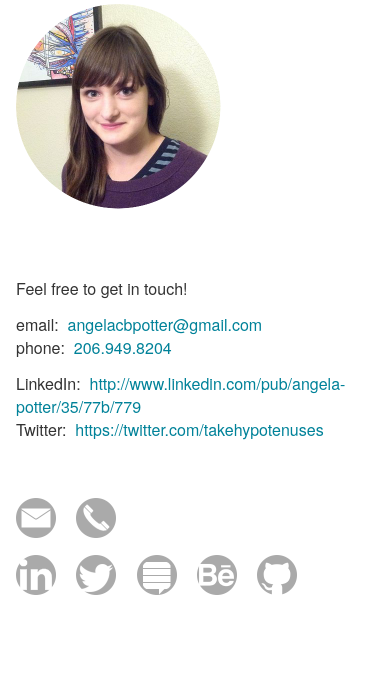
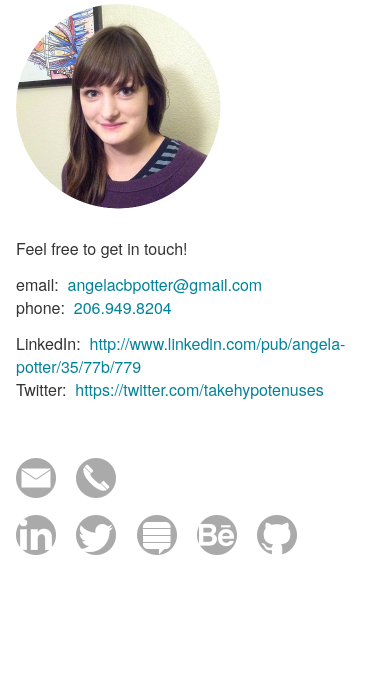
Before and after one commit to angelapotter/angelacbpotter.com, a PHP site: page /about.php in a window 390 px wide. Shown: the part 656-1350 px from the top of the page. After the commit the page ends 1211 px from the top, so only its background shows below. Run offline with PHP 8.4, Linux system fonts and the light colour scheme; data that the repository does not hold is empty; some libraries are stand-ins or nearby versions.

Commit message:
tweaks for mobile

```diff
--- a/about.php
+++ b/about.php
@@ -21,7 +21,7 @@
     	<a href="https://play.google.com/store/apps/details?id=com.thirdlayer.oldperson&feature=search_result#?t=W251bGwsMSwyLDEsImNvbS50aGlyZGxheWVyLm9sZHBlcnNvbiJd"
     	   title="Old Person App for Android">in the Google Play store</a>.</p>
     <img src="/images/angela-headshot-circle.png" alt="Angela Potter headshot" class="headshot" />
-    <div class="topMarg50 overflowHidden">
+    <div class="contactParagraph">
       <p>Feel free to get in touch!</p>
       <!-- <div class="indented"> -->
         <p>
--- a/css/generics.css
+++ b/css/generics.css
@@ -214,7 +214,11 @@ a:visited {
     padding: 16px; }
 
   .headshot {
-    float: none; } }
+    float: none;
+    margin-right: 0; }
+
+  .contactParagraph {
+    margin-top: 10px; } }
 @media (max-width: 520px), only screen and (max-device-width: 720px) and (orientation: portrait) {
   .profile.web {
     display: none !important; }
--- a/css/generics.scss
+++ b/css/generics.scss
@@ -214,6 +214,10 @@ a:visited { color: inherit; text-decoration: none; }
   }
   .headshot {
     float: none;
+    margin-right: 0;
+  }
+  .contactParagraph {
+    margin-top: 10px;
   }
 }
 @media (max-width: 520px), only screen and (max-device-width: 720px) and (orientation: portrait) {
--- a/css/main.css
+++ b/css/main.css
@@ -214,7 +214,11 @@ a:visited {
     padding: 16px; }
 
   .headshot {
-    float: none; } }
+    float: none;
+    margin-right: 0; }
+
+  .contactParagraph {
+    margin-top: 10px; } }
 @media (max-width: 520px), only screen and (max-device-width: 720px) and (orientation: portrait) {
   .profile.web {
     display: none !important; }
@@ -370,6 +374,10 @@ a:visited {
   margin: 10px 20px 0 0;
   height: 218px;
   width: 218px; }
+
+.contactParagraph {
+  margin-top: 50px;
+  overflow: hidden; }
 
 /* page specifics */
 #resume .content > div {
--- a/css/main.scss
+++ b/css/main.scss
@@ -121,6 +121,10 @@
   margin: 10px 20px 0 0;
   height: 218px;
   width: 218px;
+}
+.contactParagraph {
+  margin-top: 50px;
+  overflow: hidden;
 }
 
 /* page specifics */
```
